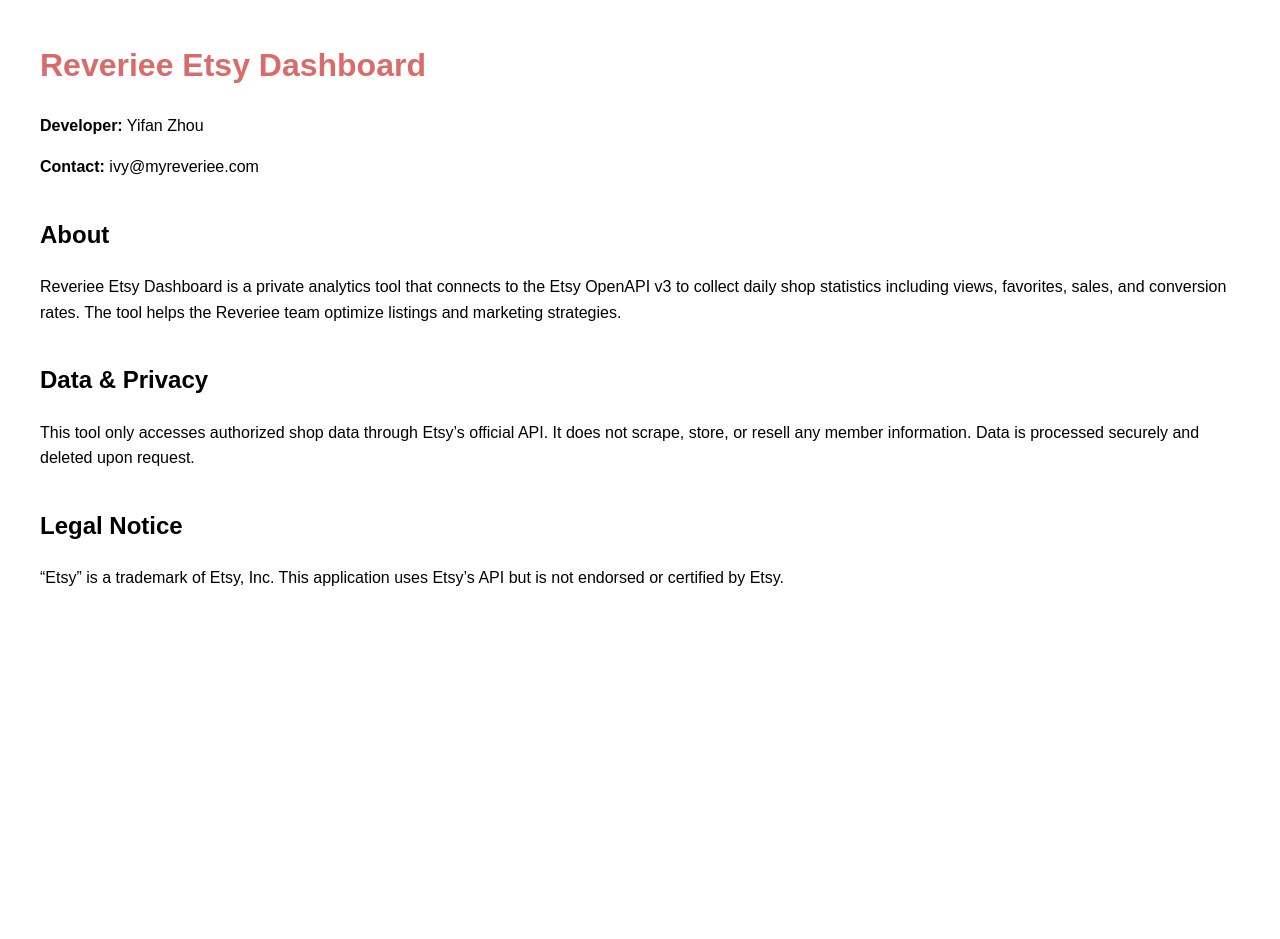
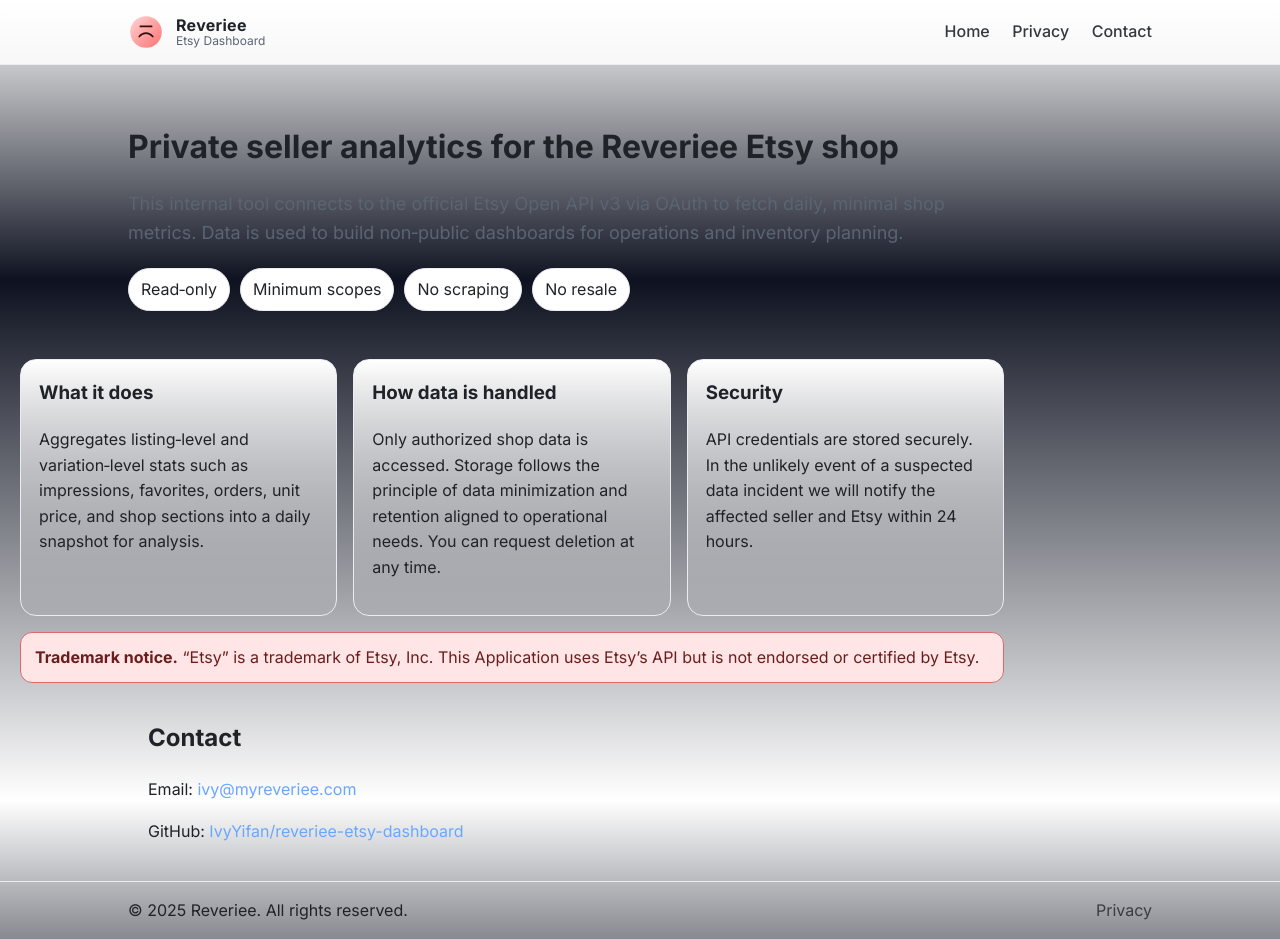
Before and after one commit to IvyYifan/reveriee-etsy-dashboard, a plain HTML site: page index.html in a window 1280 px wide. Before the commit the page ends 800 px from the top, so only its background shows below. Drawn offline with Linux system fonts and the light colour scheme.

Commit message:
Add files via upload

```diff
--- a/index.html
+++ b/index.html
@@ -1,43 +1,82 @@
 <!DOCTYPE html>
 <html lang="en">
 <head>
-  <meta charset="UTF-8">
-  <meta name="viewport" content="width=device-width, initial-scale=1.0">
+  <meta charset="utf-8">
+  <meta name="viewport" content="width=device-width, initial-scale=1">
   <title>Reveriee Etsy Dashboard</title>
-  <style>
-    body {
-      font-family: Arial, sans-serif;
-      margin: 40px;
-      line-height: 1.6;
-    }
-    h1 { color: #d96b6b; }
-    h2 { margin-top: 1.5em; }
-    a { color: #0073aa; text-decoration: none; }
-  </style>
+  <meta name="description" content="Private analytics dashboard for the Reveriee Etsy shop.">
+  <link rel="icon" href="assets/favicon.svg">
+  <link rel="preconnect" href="https://fonts.gstatic.com" crossorigin>
+  <link href="https://fonts.googleapis.com/css2?family=Inter:wght@400;500;600;700&display=swap" rel="stylesheet">
+  <link rel="stylesheet" href="styles.css">
 </head>
 <body>
-  <h1>Reveriee Etsy Dashboard</h1>
-  <p><strong>Developer:</strong> Yifan Zhou</p>
-  <p><strong>Contact:</strong> ivy@myreveriee.com</p>
+  <header class="site-header">
+    <div class="container header-inner">
+      <div class="brand">
+        <img src="assets/mark.svg" alt="" class="brand-mark">
+        <div class="brand-text">
+          <span class="brand-name">Reveriee</span>
+          <span class="brand-sub">Etsy Dashboard</span>
+        </div>
+      </div>
+      <nav class="nav">
+        <a href="./">Home</a>
+        <a href="privacy.html">Privacy</a>
+        <a href="#contact">Contact</a>
+      </nav>
+    </div>
+  </header>
 
-  <h2>About</h2>
-  <p>
-    Reveriee Etsy Dashboard is a private analytics tool that connects to the Etsy OpenAPI v3 to
-    collect daily shop statistics including views, favorites, sales, and conversion rates.
-    The tool helps the Reveriee team optimize listings and marketing strategies.
-  </p>
+  <main>
+    <section class="hero container">
+      <h1>Private seller analytics for the Reveriee Etsy shop</h1>
+      <p class="lede">
+        This internal tool connects to the official Etsy Open API v3 via OAuth to fetch daily, minimal shop metrics. Data is used to build non‑public dashboards for operations and inventory planning.
+      </p>
+      <ul class="badges">
+        <li>Read‑only</li>
+        <li>Minimum scopes</li>
+        <li>No scraping</li>
+        <li>No resale</li>
+      </ul>
+    </section>
 
-  <h2>Data & Privacy</h2>
-  <p>
-    This tool only accesses authorized shop data through Etsy’s official API.
-    It does not scrape, store, or resell any member information.
-    Data is processed securely and deleted upon request.
-  </p>
+    <section class="cards container">
+      <article class="card">
+        <h3>What it does</h3>
+        <p>Aggregates listing‑level and variation‑level stats such as impressions, favorites, orders, unit price, and shop sections into a daily snapshot for analysis.</p>
+      </article>
+      <article class="card">
+        <h3>How data is handled</h3>
+        <p>Only authorized shop data is accessed. Storage follows the principle of data minimization and retention aligned to operational needs. You can request deletion at any time.</p>
+      </article>
+      <article class="card">
+        <h3>Security</h3>
+        <p>API credentials are stored securely. In the unlikely event of a suspected data incident we will notify the affected seller and Etsy within 24 hours.</p>
+      </article>
+    </section>
 
-  <h2>Legal Notice</h2>
-  <p>
-    “Etsy” is a trademark of Etsy, Inc.
-    This application uses Etsy’s API but is not endorsed or certified by Etsy.
-  </p>
+    <section class="notice container">
+      <p><strong>Trademark notice.</strong> “Etsy” is a trademark of Etsy, Inc. This Application uses Etsy’s API but is not endorsed or certified by Etsy.</p>
+    </section>
+
+    <section id="contact" class="contact container">
+      <h2>Contact</h2>
+      <p>Email: <a href="mailto:ivy@myreveriee.com">ivy@myreveriee.com</a></p>
+      <p>GitHub: <a href="https://github.com/IvyYifan/reveriee-etsy-dashboard" target="_blank" rel="noreferrer">IvyYifan/reveriee-etsy-dashboard</a></p>
+    </section>
+  </main>
+
+  <footer class="site-footer">
+    <div class="container footer-inner">
+      <span>© <span id="y"></span> Reveriee. All rights reserved.</span>
+      <a href="privacy.html">Privacy</a>
+    </div>
+  </footer>
+
+  <script>
+    document.getElementById('y').textContent = new Date().getFullYear();
+  </script>
 </body>
 </html>
--- /dev/null
+++ b/styles.css
@@ -0,0 +1,69 @@
+/* Minimal, elegant styles with dark‑mode support */
+:root{
+  --bg:#0b0c12;
+  --surface:#11131a;
+  --border:#1d2230;
+  --text:#e7e9ee;
+  --muted:#a5adbe;
+  --brand:#ff7171;
+  --brand-2:#ffd5d5;
+}
+@media (prefers-color-scheme: light){
+  :root{
+    --bg:#ffffff;
+    --surface:#ffffff;
+    --border:#eaecef;
+    --text:#1f2328;
+    --muted:#5b6472;
+    --brand:#d96b6b;
+    --brand-2:#ffe5e5;
+  }
+}
+*{box-sizing:border-box}
+html,body{height:100%}
+body{
+  margin:0;
+  background:linear-gradient(180deg,var(--bg),#0e1220 35%,var(--bg) 100%);
+  color:var(--text);
+  font-family:Inter,-apple-system,BlinkMacSystemFont,Segoe UI,Roboto,Helvetica,Arial,sans-serif;
+  -webkit-font-smoothing:antialiased;
+  line-height:1.6;
+}
+.container{max-width:1024px;margin:0 auto;padding:0 20px}
+.site-header{
+  border-bottom:1px solid var(--border);
+  backdrop-filter:saturate(160%) blur(8px);
+  position:sticky;top:0;background:rgba(10,12,18,.7);
+}
+@media (prefers-color-scheme: light){
+  .site-header{background:rgba(255,255,255,.85)}
+}
+.header-inner{display:flex;justify-content:space-between;align-items:center;padding:14px 0}
+.brand{display:flex;gap:12px;align-items:center}
+.brand-mark{width:36px;height:36px}
+.brand-text{display:flex;flex-direction:column;line-height:1.1}
+.brand-name{font-weight:700;letter-spacing:.3px}
+.brand-sub{font-size:12px;color:var(--muted)}
+.nav a{color:var(--text);text-decoration:none;margin-left:18px;font-weight:500;opacity:.9}
+.nav a[aria-current="page"]{border-bottom:2px solid var(--brand);padding-bottom:4px}
+.hero{padding:56px 0 20px}
+.hero h1{font-size:32px;margin:0 0 12px}
+.lede{font-size:18px;color:var(--muted);max-width:820px}
+.badges{display:flex;flex-wrap:wrap;gap:10px;margin:20px 0 0;padding:0;list-style:none}
+.badges li{border:1px solid var(--border);padding:8px 12px;border-radius:999px;background:var(--surface)}
+.cards{display:grid;grid-template-columns:repeat(3,minmax(0,1fr));gap:16px;margin:28px 0 12px}
+@media (max-width:900px){.cards{grid-template-columns:1fr}}
+.card{border:1px solid var(--border);background:linear-gradient(180deg,var(--surface),rgba(255,255,255,0.02));padding:18px;border-radius:16px}
+.card h3{margin-top:0}
+.notice{margin:12px 0 36px}
+.notice p{background:var(--brand-2);color:#6b1d1d;padding:12px 14px;border-radius:12px;border:1px solid var(--brand)}
+@media (prefers-color-scheme: dark){
+  .notice p{color:#3a0b0b}
+}
+.contact h2{margin-top:0}
+.contact a{color:#69a7ff;text-decoration:none}
+.policy{padding:32px 0 40px}
+.policy .muted{color:var(--muted)}
+.site-footer{border-top:1px solid var(--border);margin-top:36px}
+.footer-inner{display:flex;justify-content:space-between;align-items:center;padding:16px 0}
+.footer-inner a{color:var(--text);text-decoration:none;opacity:.8}
```
Also changed, not shown: privacy.html (added, +71 -0 lines), assets/favicon.svg (added), assets/mark.svg (added), 1 other file.
